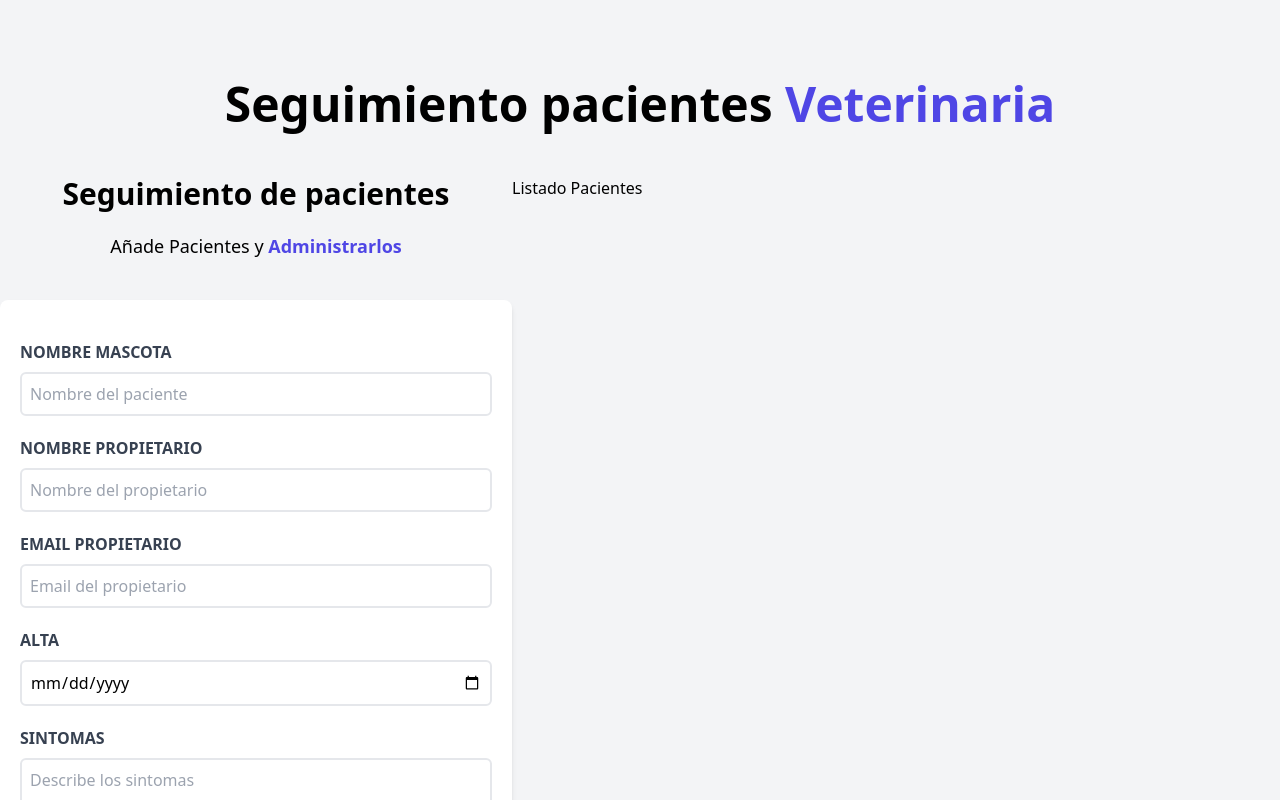
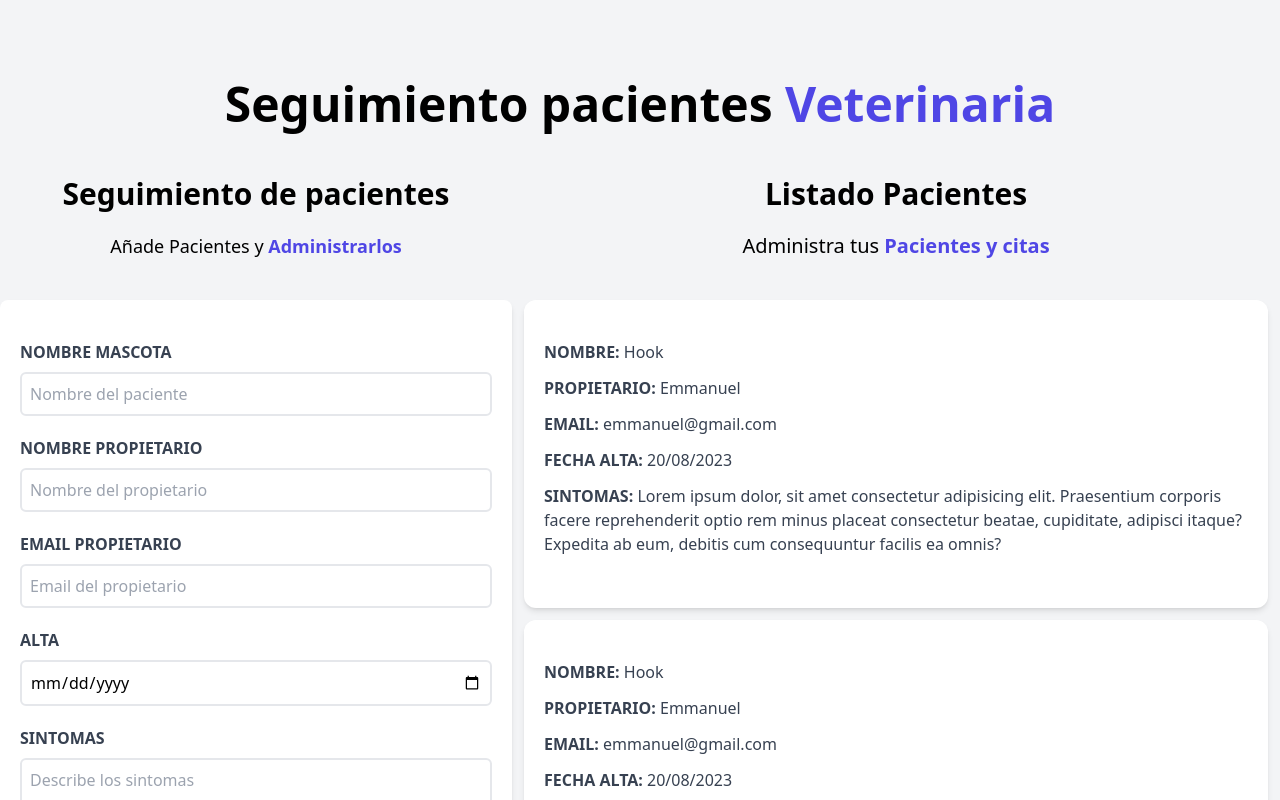
Before and after one commit to EmmanuelJCA/veterinary-appointments, a React (Vite) app: page / in a window 1280 px wide. Shown: the top 800 px of the page. Built offline with nearby package versions, Linux system fonts and the light colour scheme.

Commit message:
Componente de lista de pacientes listo

```diff
--- /dev/null
+++ b/src/components/Patient.jsx
@@ -0,0 +1,27 @@
+const Patient = () => {
+  return (
+    <div className="m-3 bg-white shadow-md px-5 py-10 rounded-xl">
+        <p className="font-bold mb-3 text-gray-700 uppercase">
+            Nombre: {''} <span className="font-normal normal-case">Hook</span>
+        </p>
+
+        <p className="font-bold mb-3 text-gray-700 uppercase">
+            Propietario: {''} <span className="font-normal normal-case">Emmanuel</span>
+        </p>
+
+        <p className="font-bold mb-3 text-gray-700 uppercase">
+            Email: {''} <span className="font-normal normal-case">emmanuel@gmail.com</span>
+        </p>
+
+        <p className="font-bold mb-3 text-gray-700 uppercase">
+            Fecha Alta: {''} <span className="font-normal normal-case">20/08/2023</span>
+        </p>
+
+        <p className="font-bold mb-3 text-gray-700 uppercase">
+            Sintomas: {''} <span className="font-normal normal-case">Lorem ipsum dolor, sit amet consectetur adipisicing elit. Praesentium corporis facere reprehenderit optio rem minus placeat consectetur beatae, cupiditate, adipisci itaque? Expedita ab eum, debitis cum consequuntur facilis ea omnis?</span>
+        </p>
+    </div>
+  )
+}
+
+export default Patient
--- a/src/components/PatientList.jsx
+++ b/src/components/PatientList.jsx
@@ -1,7 +1,24 @@
+import Patient from "./Patient"
+
 const PatientList = () => {
   return (
-    <div className="w-1/2 lg:w-3/5">
-      <h2>Listado Pacientes</h2>
+    <div className="md:w-1/2 lg:w-3/5">
+      <h2 className="font-black text-3xl text-center">
+        Listado Pacientes
+      </h2>
+
+      <p className="text-xl mt-5 mb-7 text-center">
+        Administra tus {''}
+        <span className="text-indigo-600 font-bold">Pacientes y citas</span>
+      </p>
+
+      <div className="md:h-screen md:overflow-scroll">
+        <Patient />
+        <Patient />
+        <Patient />
+        <Patient />
+        <Patient />
+      </div>
     </div>
 
   )
```
